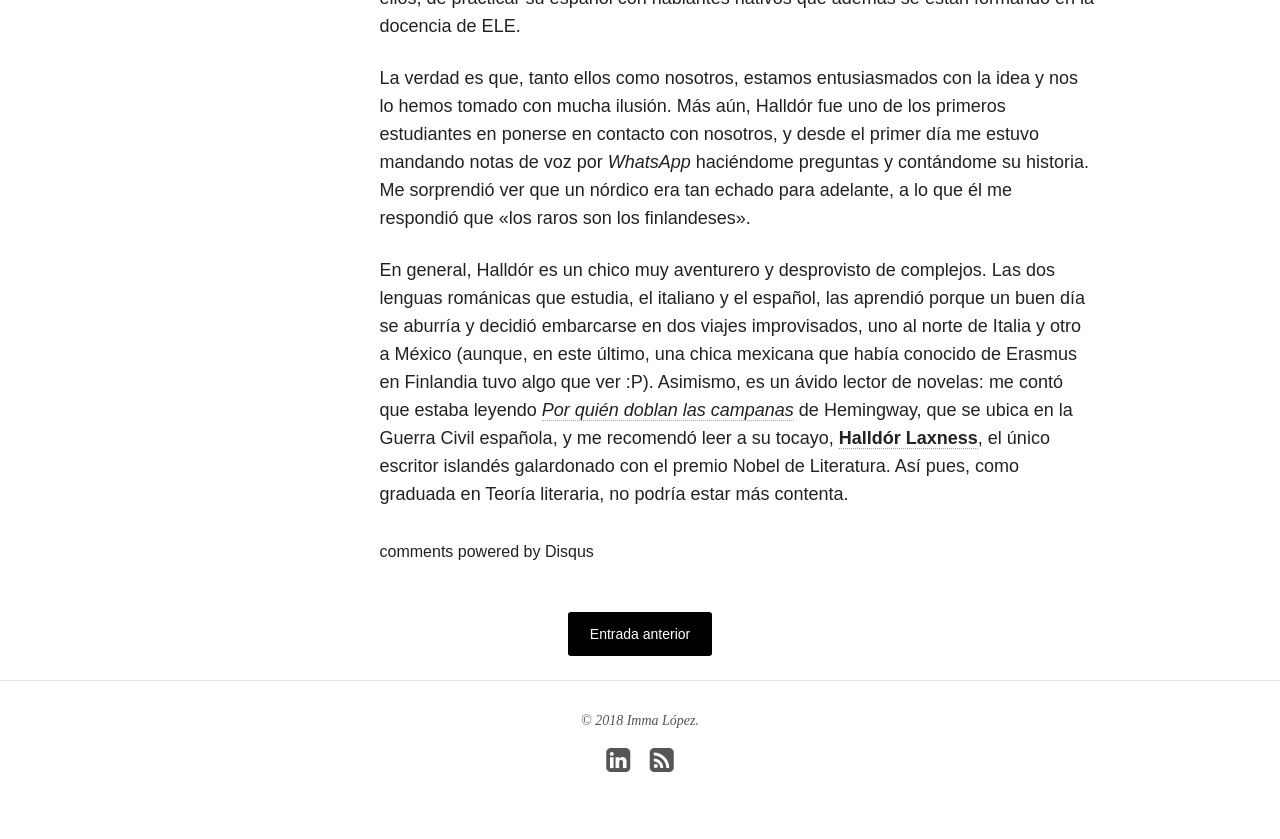
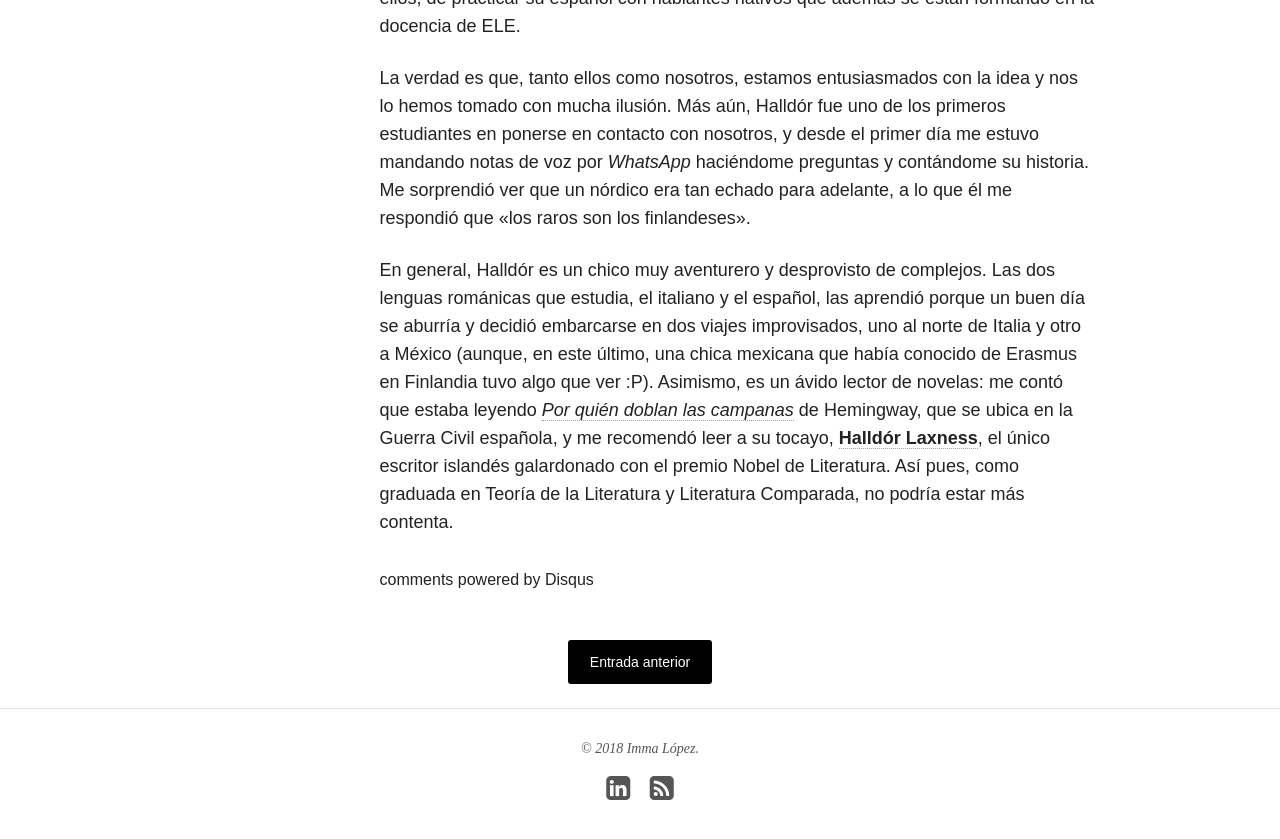
Before and after one commit to immalopez/immalopez.github.io, a Jekyll site: the page built from _posts/blog/2018-02-10-halldor-primera-toma.md, in a window 1280 px wide and 900 px high, scrolled down 1409 px. Shown: the top 839 px of the window. Built offline with Jekyll 4.4.1, drawn with Linux system fonts in a browser that asks for light colours; nearby versions of some CDN libraries; comment, search, counter and statistics services are not loaded.

Commit message:
Update 2018-02-10-halldor-primera-toma.md

```diff
--- a/_posts/blog/2018-02-10-halldor-primera-toma.md
+++ b/_posts/blog/2018-02-10-halldor-primera-toma.md
@@ -24,4 +24,4 @@
 
 La verdad es que, tanto ellos como nosotros, estamos entusiasmados con la idea y nos lo hemos tomado con mucha ilusión. Más aún, Halldór fue uno de los primeros estudiantes en ponerse en contacto con nosotros, y desde el primer día me estuvo mandando notas de voz por _WhatsApp_ haciéndome preguntas y contándome su historia. Me sorprendió ver que un nórdico era tan echado para adelante, a lo que él me respondió que «los raros son los finlandeses».
 
-En general, Halldór es un chico muy aventurero y desprovisto de complejos. Las dos lenguas románicas que estudia, el italiano y el español, las aprendió porque un buen día se aburría y decidió embarcarse en dos viajes improvisados, uno al norte de Italia y otro a México (aunque, en este último, una chica mexicana que había conocido de Erasmus en Finlandia tuvo algo que ver :P). Asimismo, es un ávido lector de novelas: me contó que estaba leyendo [_Por quién doblan las campanas_](https://es.wikipedia.org/wiki/Por_quién_doblan_las_campanas) de Hemingway, que se ubica en la Guerra Civil española, y me recomendó leer a su tocayo, [**Halldór Laxness**](https://es.wikipedia.org/wiki/Halldór_Laxness), el único escritor islandés galardonado con el premio Nobel de Literatura. Así pues, como graduada en Teoría literaria, no podría estar más contenta.
+En general, Halldór es un chico muy aventurero y desprovisto de complejos. Las dos lenguas románicas que estudia, el italiano y el español, las aprendió porque un buen día se aburría y decidió embarcarse en dos viajes improvisados, uno al norte de Italia y otro a México (aunque, en este último, una chica mexicana que había conocido de Erasmus en Finlandia tuvo algo que ver :P). Asimismo, es un ávido lector de novelas: me contó que estaba leyendo [_Por quién doblan las campanas_](https://es.wikipedia.org/wiki/Por_quién_doblan_las_campanas) de Hemingway, que se ubica en la Guerra Civil española, y me recomendó leer a su tocayo, [**Halldór Laxness**](https://es.wikipedia.org/wiki/Halldór_Laxness), el único escritor islandés galardonado con el premio Nobel de Literatura. Así pues, como graduada en Teoría de la Literatura y Literatura Comparada, no podría estar más contenta.
```
